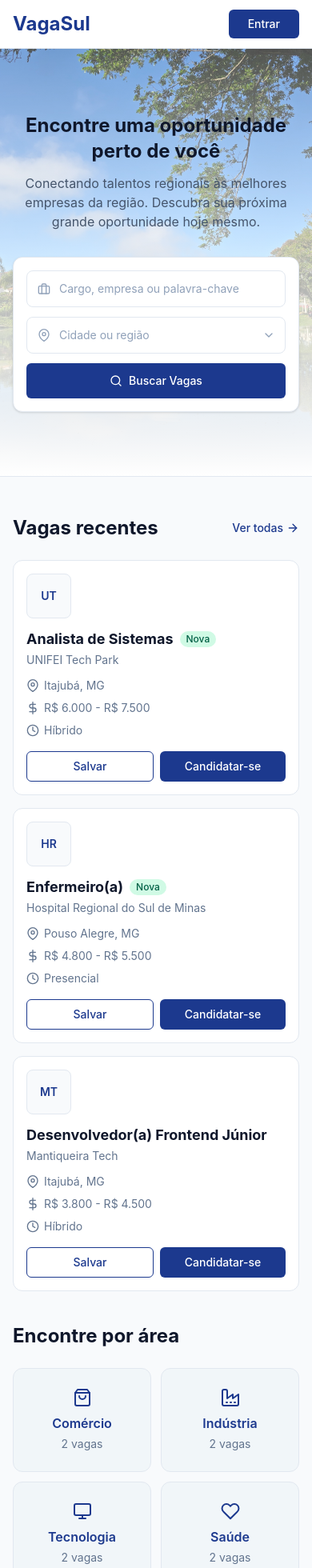
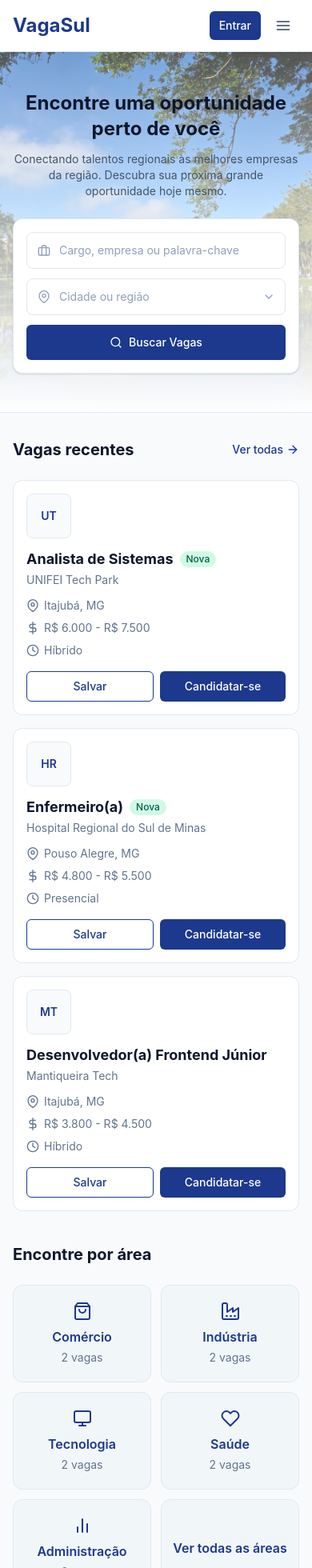
Before and after one commit to rhuanlucasdev/portal-vagas, a React (Vite) app in the folder frontend/: page / in a window 390 px wide. Shown: the top 1960 px of the page at 80% size. Built offline with nearby package versions, Linux system fonts and the light colour scheme.

Commit message:
fix: ajusta layout mobile, tablet e desktop

```diff
--- a/frontend/src/components/Footer/index.tsx
+++ b/frontend/src/components/Footer/index.tsx
@@ -12,7 +12,7 @@ const links = [
 const Footer = () => {
   return (
     <footer className="bg-zinc-900 text-white">
-      <div className="page-container flex flex-col items-center gap-6 py-8 md:flex-row md:justify-between">
+      <div className="page-container flex flex-col items-center gap-6 py-8 lg:flex-row lg:justify-between">
         <Link to="/" className="text-xl font-bold">
           VagaSul
         </Link>
@@ -29,7 +29,7 @@ const Footer = () => {
           ))}
         </nav>
 
-        <p className="text-center text-sm text-zinc-400 md:text-right">
+        <p className="text-center text-sm text-zinc-400 lg:text-right">
           © {new Date().getFullYear()} VagaSul - Conectando talentos regionais.
         </p>
       </div>
--- a/frontend/src/components/JobCard/Skeleton.tsx
+++ b/frontend/src/components/JobCard/Skeleton.tsx
@@ -21,7 +21,7 @@ const JobCardSkeleton = ({ variant = "featured" }: JobCardSkeletonProps) => {
           <div className={`h-5 w-20 ${pulse}`} />
           <div className={`h-5 w-28 ${pulse}`} />
         </div>
-        <div className="mt-4 flex items-center justify-between gap-3">
+        <div className="mt-4 flex flex-col gap-3 md:flex-row md:items-center md:justify-between">
           <div className={`h-4 w-32 ${pulse}`} />
           <div className="flex gap-2">
             <div className={`h-9 w-20 ${pulse}`} />
--- a/frontend/src/components/Navbar/index.tsx
+++ b/frontend/src/components/Navbar/index.tsx
@@ -1,5 +1,5 @@
-import { type FormEvent, useState } from "react";
-import { FiSearch } from "react-icons/fi";
+import { type FormEvent, useEffect, useState } from "react";
+import { FiMenu, FiSearch, FiX } from "react-icons/fi";
 import { Link, NavLink, useLocation, useNavigate } from "react-router-dom";
 
 const links = [
@@ -20,6 +20,7 @@ const Navbar = () => {
   const urlQuery = vagasQueryFromLocation(location.pathname, location.search);
   const [term, setTerm] = useState(urlQuery ?? "");
   const [syncedQuery, setSyncedQuery] = useState(urlQuery);
+  const [menuOpen, setMenuOpen] = useState(false);
 
   if (urlQuery !== undefined && urlQuery !== syncedQuery) {
     setSyncedQuery(urlQuery);
@@ -27,6 +28,17 @@ const Navbar = () => {
   } else if (urlQuery === undefined && syncedQuery !== undefined) {
     setSyncedQuery(undefined);
   }
+
+  useEffect(() => {
+    if (!menuOpen) return;
+
+    const closeOnEscape = (event: KeyboardEvent) => {
+      if (event.key === "Escape") setMenuOpen(false);
+    };
+
+    document.addEventListener("keydown", closeOnEscape);
+    return () => document.removeEventListener("keydown", closeOnEscape);
+  }, [menuOpen]);
 
   const handleSearch = (event: FormEvent<HTMLFormElement>) => {
     event.preventDefault();
@@ -41,18 +53,42 @@ const Navbar = () => {
     }
     params.delete("page");
     const qs = params.toString();
+    setMenuOpen(false);
     navigate(qs ? `/vagas?${qs}` : "/vagas");
   };
 
+  const searchField = (inputId: string) => (
+    <form onSubmit={handleSearch} className="relative w-full lg:w-auto">
+      <label htmlFor={inputId} className="sr-only">
+        Buscar vagas
+      </label>
+      <button
+        type="submit"
+        className="absolute top-1/2 left-3.5 -translate-y-1/2 cursor-pointer text-slate-400 hover:text-blue-900"
+        aria-label="Buscar vagas"
+      >
+        <FiSearch className="h-4 w-4" aria-hidden="true" />
+      </button>
+      <input
+        id={inputId}
+        type="search"
+        value={term}
+        onChange={(event) => setTerm(event.target.value)}
+        placeholder="Buscar vagas..."
+        className="w-full rounded-full border border-slate-200 bg-slate-50 py-2 pr-4 pl-10 text-sm text-slate-700 placeholder:text-slate-400 focus:border-blue-900/40 focus:outline-none lg:w-64"
+      />
+    </form>
+  );
+
   return (
-    <header className="border-b border-slate-200 bg-white">
-      <nav className="page-container flex items-center justify-between gap-6 py-3">
-        <div className="flex items-center gap-8">
-          <Link to="/" className="text-2xl font-bold text-blue-900">
+    <header className="relative z-50 border-b border-slate-200 bg-white">
+      <nav className="page-container flex items-center justify-between gap-3 py-3 lg:gap-6">
+        <div className="flex min-w-0 items-center gap-8">
+          <Link to="/" className="shrink-0 text-2xl font-bold text-blue-900">
             VagaSul
           </Link>
 
-          <div className="hidden items-center gap-6 md:flex">
+          <div className="hidden items-center gap-6 lg:flex">
             {links.map((link) => (
               <NavLink
                 key={link.to}
@@ -71,36 +107,60 @@ const Navbar = () => {
           </div>
         </div>
 
-        <div className="flex items-center gap-4">
-          <form onSubmit={handleSearch} className="relative hidden md:block">
-            <label htmlFor="header-search" className="sr-only">
-              Buscar vagas
-            </label>
-            <button
-              type="submit"
-              className="absolute top-1/2 left-3.5 -translate-y-1/2 cursor-pointer text-slate-400 hover:text-blue-900"
-              aria-label="Buscar vagas"
-            >
-              <FiSearch className="h-4 w-4" aria-hidden="true" />
-            </button>
-            <input
-              id="header-search"
-              type="search"
-              value={term}
-              onChange={(event) => setTerm(event.target.value)}
-              placeholder="Buscar vagas..."
-              className="w-64 rounded-full border border-slate-200 bg-slate-50 py-2 pr-4 pl-10 text-sm text-slate-700 placeholder:text-slate-400 focus:border-blue-900/40 focus:outline-none"
-            />
-          </form>
+        <div className="flex shrink-0 items-center gap-2 lg:gap-4">
+          <div className="hidden lg:block">{searchField("header-search")}</div>
 
           <button
             type="button"
-            className="cursor-pointer rounded-md bg-blue-900 px-6 py-2 text-sm font-medium text-white transition-all duration-300 hover:bg-blue-900/80"
+            className="cursor-pointer rounded-md bg-blue-900 px-3 py-2 text-sm font-medium text-white transition-all duration-300 hover:bg-blue-900/80 md:px-4 lg:px-6"
           >
             Entrar
           </button>
+
+          <button
+            type="button"
+            className="flex size-10 cursor-pointer items-center justify-center rounded-lg text-slate-700 hover:bg-slate-100 lg:hidden"
+            aria-expanded={menuOpen}
+            aria-controls="mobile-nav"
+            aria-label={menuOpen ? "Fechar menu" : "Abrir menu"}
+            onClick={() => setMenuOpen((open) => !open)}
+          >
+            {menuOpen ? (
+              <FiX className="h-5 w-5" aria-hidden="true" />
+            ) : (
+              <FiMenu className="h-5 w-5" aria-hidden="true" />
+            )}
+          </button>
         </div>
       </nav>
+
+      {menuOpen && (
+        <div
+          id="mobile-nav"
+          className="border-t border-slate-200 bg-white lg:hidden"
+        >
+          <div className="page-container flex flex-col gap-4 py-4">
+            {searchField("header-search-mobile")}
+
+            <div className="flex flex-col">
+              {links.map((link) => (
+                <NavLink
+                  key={link.to}
+                  to={link.to}
+                  onClick={() => setMenuOpen(false)}
+                  className={({ isActive }) =>
+                    `border-b border-slate-100 py-3 text-sm font-semibold ${
+                      isActive ? "text-blue-900" : "text-slate-600"
+                    }`
+                  }
+                >
+                  {link.label}
+                </NavLink>
+              ))}
+            </div>
+          </div>
+        </div>
+      )}
     </header>
   );
 };
--- a/frontend/src/components/SearchBar/index.tsx
+++ b/frontend/src/components/SearchBar/index.tsx
@@ -46,9 +46,9 @@ const SearchBar = () => {
   return (
     <form
       onSubmit={handleSearch}
-      className="flex w-full max-w-md flex-col gap-3 rounded-xl border border-slate-200 bg-white p-4 text-left shadow-sm md:max-w-3xl md:flex-row md:items-center md:gap-0 md:p-2 md:pl-4"
+      className="flex w-full max-w-md min-w-0 flex-col gap-3 rounded-xl border border-slate-200 bg-white p-4 text-left shadow-sm md:max-w-3xl md:flex-row md:items-center md:gap-0 md:p-2 md:pl-4"
     >
-      <label className="relative block md:min-w-0 md:flex-1">
+      <label className="relative block min-w-0 md:flex-1">
         <span className="sr-only">Cargo, empresa ou palavra-chave</span>
         <FiBriefcase
           className="pointer-events-none absolute top-1/2 left-3.5 h-4 w-4 -translate-y-1/2 text-slate-400 md:left-0"
@@ -68,7 +68,7 @@ const SearchBar = () => {
         aria-hidden="true"
       />
 
-      <div ref={cityDropdownRef} className="relative md:min-w-0 md:flex-1">
+      <div ref={cityDropdownRef} className="relative min-w-0 md:flex-1">
         <button
           type="button"
           aria-haspopup="listbox"
@@ -124,7 +124,7 @@ const SearchBar = () => {
 
       <button
         type="submit"
-        className="flex w-full cursor-pointer items-center justify-center gap-2 rounded-md bg-blue-900 py-3 text-sm font-medium text-white transition-all duration-300 hover:bg-blue-900/80 md:ml-2 md:w-auto md:shrink-0 md:px-5"
+        className="flex w-full cursor-pointer items-center justify-center gap-2 rounded-md bg-blue-900 py-3 text-sm font-medium whitespace-nowrap text-white transition-all duration-300 hover:bg-blue-900/80 md:ml-2 md:w-auto md:shrink-0 md:px-5"
       >
         <FiSearch className="h-4 w-4" aria-hidden="true" />
         Buscar Vagas
--- a/frontend/src/pages/Home/components/Categories/index.tsx
+++ b/frontend/src/pages/Home/components/Categories/index.tsx
@@ -26,11 +26,11 @@ const featuredCategories: {
 const Categories = () => {
   return (
     <div>
-      <h2 className="mb-6 text-2xl font-bold text-slate-900">
+      <h2 className="mb-6 text-xl font-bold text-slate-900 md:text-2xl">
         Encontre por área
       </h2>
 
-      <div className="grid grid-cols-2 gap-3">
+      <div className="grid grid-cols-2 gap-3 md:grid-cols-3 lg:grid-cols-2">
         {featuredCategories.map((category) => {
           const count = getJobCountByCategory(category.id);
           const Icon = category.icon;
@@ -39,7 +39,7 @@ const Categories = () => {
             <Link
               key={category.id}
               to={`/vagas?categoria=${category.id}`}
-              className="flex min-h-32 flex-col items-center justify-center rounded-xl border border-slate-200 bg-slate-100/80 px-4 py-6 text-center transition-all duration-300 hover:border-blue-900/30 hover:bg-slate-100"
+              className="flex min-h-24 flex-col items-center justify-center rounded-xl border border-slate-200 bg-slate-100/80 px-3 py-5 text-center transition-all duration-300 hover:border-blue-900/30 hover:bg-slate-100 md:min-h-32 md:px-4 md:py-6"
             >
               <Icon className="mb-2 h-6 w-6 text-blue-900" aria-hidden="true" />
               <span className="font-semibold text-blue-900">{category.title}</span>
@@ -52,7 +52,7 @@ const Categories = () => {
 
         <Link
           to="/vagas"
-          className="flex min-h-32 items-center justify-center rounded-xl border border-slate-200 bg-slate-100/80 px-4 py-6 text-center font-semibold text-blue-900 transition-all duration-300 hover:border-blue-900/30 hover:bg-slate-100"
+          className="flex min-h-24 items-center justify-center rounded-xl border border-slate-200 bg-slate-100/80 px-3 py-5 text-center font-semibold text-blue-900 transition-all duration-300 hover:border-blue-900/30 hover:bg-slate-100 md:min-h-32 md:px-4 md:py-6"
         >
           Ver todas as áreas
         </Link>
--- a/frontend/src/pages/Home/components/FeaturedJobs/index.tsx
+++ b/frontend/src/pages/Home/components/FeaturedJobs/index.tsx
@@ -13,10 +13,10 @@ const FeaturedJobs = () => {
   return (
     <div>
       <div className="mb-6 flex items-center justify-between gap-4">
-        <h2 className="text-2xl font-bold text-slate-900">Vagas recentes</h2>
+        <h2 className="min-w-0 text-xl font-bold text-slate-900 md:text-2xl">Vagas recentes</h2>
         <Link
           to="/vagas"
-          className="inline-flex items-center gap-1 text-sm font-medium text-blue-900 hover:underline"
+          className="inline-flex shrink-0 items-center gap-1 text-sm font-medium text-blue-900 hover:underline"
         >
           Ver todas
           <FiArrowRight className="h-4 w-4" aria-hidden="true" />
--- a/frontend/src/pages/Home/components/Hero/index.tsx
+++ b/frontend/src/pages/Home/components/Hero/index.tsx
@@ -4,7 +4,7 @@ import SearchBar from "../../../../components/SearchBar";
 const Hero = () => {
   return (
     <section
-      className="relative border-b border-slate-200 bg-cover bg-center py-20"
+      className="relative border-b border-slate-200 bg-cover bg-center py-12 md:py-16 lg:py-20"
       style={{ backgroundImage: `url(${heroBg})` }}
     >
       <div
@@ -13,15 +13,15 @@ const Hero = () => {
       />
 
       <div className="page-container relative flex flex-col items-center justify-center text-center">
-        <h1 className="max-w-xl text-2xl font-bold text-slate-900">
+        <h1 className="max-w-xl text-2xl font-bold text-slate-900 md:text-3xl">
           Encontre uma oportunidade perto de você
         </h1>
-        <p className="mt-3 max-w-lg text-md text-slate-600">
+        <p className="mt-3 max-w-lg text-sm text-slate-600 md:text-base">
           Conectando talentos regionais às melhores empresas da região. Descubra
           sua próxima grande oportunidade hoje mesmo.
         </p>
 
-        <div className="mt-8 w-full flex justify-center">
+        <div className="mt-6 flex w-full justify-center md:mt-8">
           <SearchBar />
         </div>
       </div>
--- a/frontend/src/pages/Home/index.tsx
+++ b/frontend/src/pages/Home/index.tsx
@@ -10,7 +10,7 @@ function Home() {
     <div>
       <Navbar />
       <Hero />
-      <section className="bg-slate-50 py-12">
+      <section className="bg-slate-50 py-8 md:py-10 lg:py-12">
         <div className="page-container">
           <div className="flex flex-col gap-10 lg:flex-row lg:items-start lg:gap-8">
             <div className="min-w-0 flex-1">
```
Also changed, not shown: frontend/src/components/JobCard/index.tsx (+5 -5 lines), frontend/src/pages/Jobs/index.tsx (+10 -10 lines), 1 other file (tests, documents, lock files or other folders).
